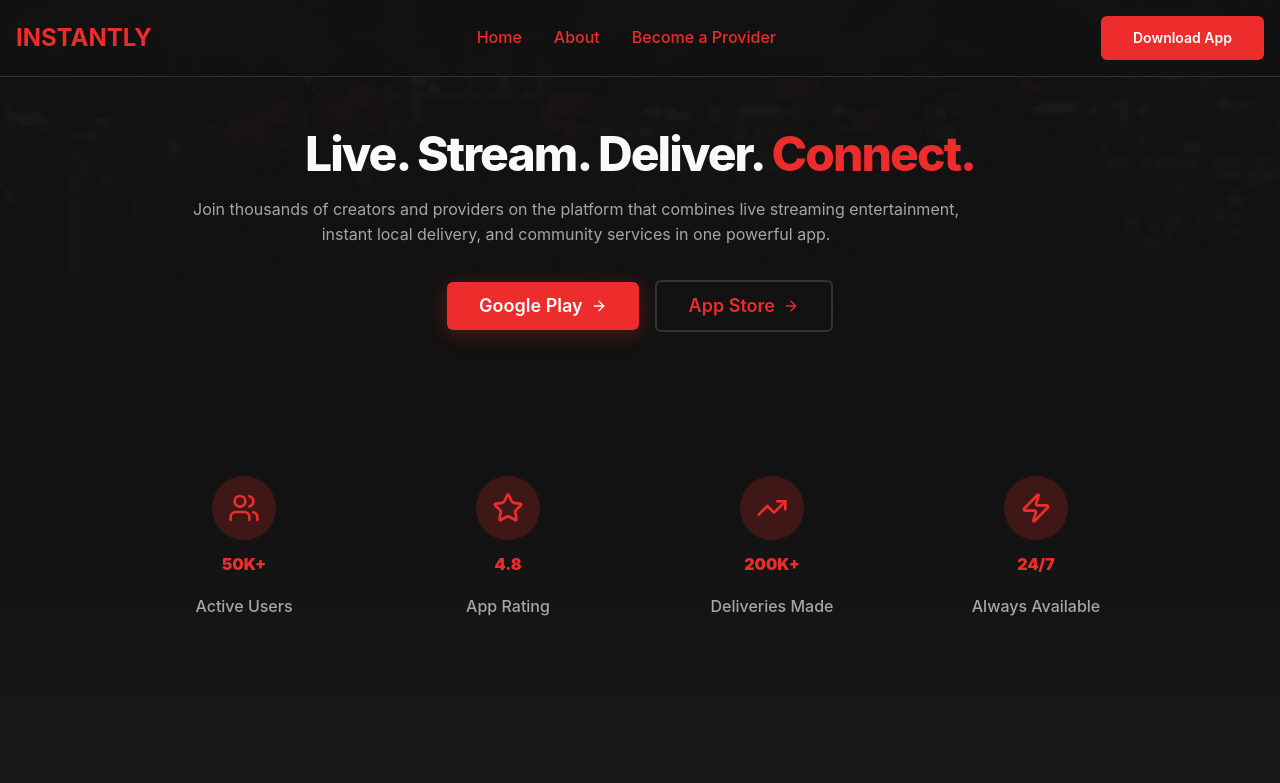
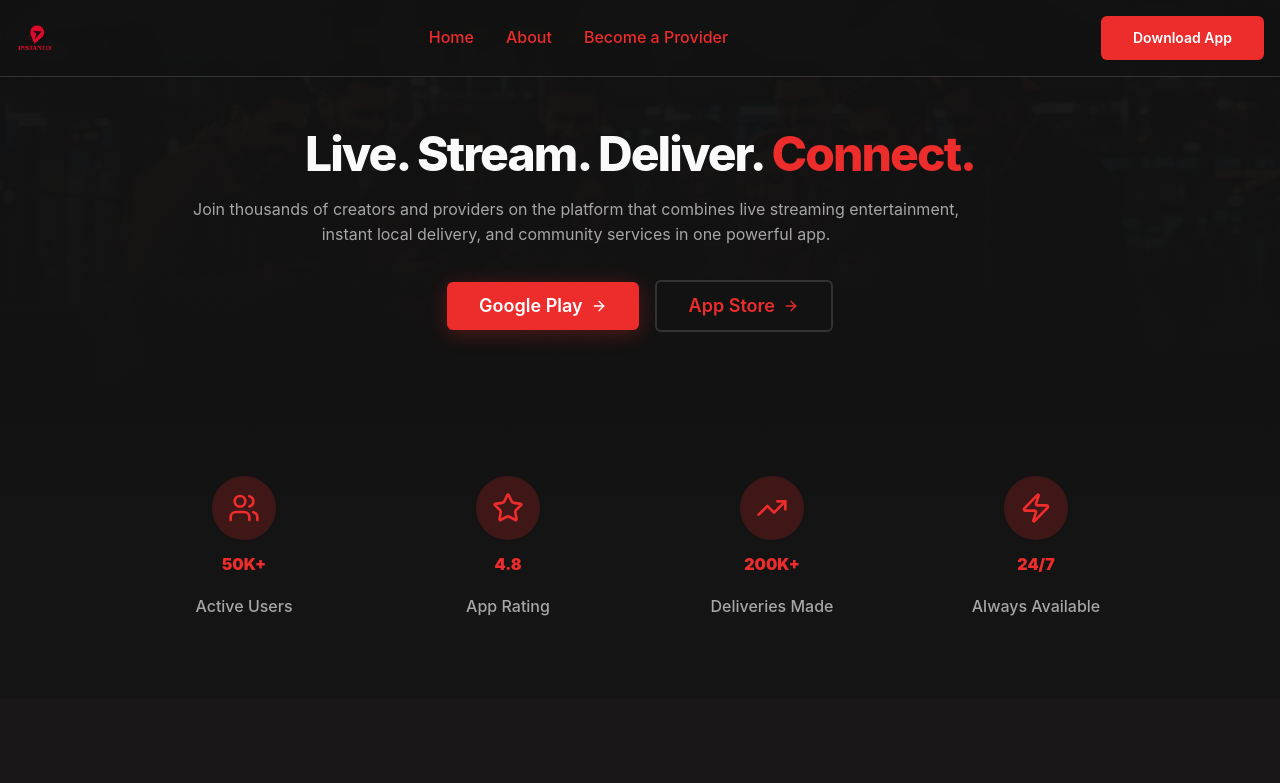
Before and after one commit to TNDIGITALMARK/0c828af6-c873-43b5-b9a9-5926757ea0cb, a Next.js app: page / in a window 1280 px wide. Shown: the top 783 px of the page. Built offline with nearby package versions, Linux system fonts and the light colour scheme.

Commit message:
Phoenix Agent implementation - Can we please add the logo to the website? Here it...

```diff
--- a/src/components/instantly/footer.tsx
+++ b/src/components/instantly/footer.tsx
@@ -1,4 +1,5 @@
 import Link from "next/link";
+import Image from "next/image";
 
 export function Footer() {
   return (
@@ -7,7 +8,13 @@ export function Footer() {
         <div className="grid grid-cols-1 md:grid-cols-4 gap-8">
           {/* Brand Column */}
           <div className="space-y-4">
-            <div className="text-2xl font-bold text-primary">INSTANTLY</div>
+            <Image
+              src="/instantly-logo.png"
+              alt="Instantly Logo"
+              width={140}
+              height={48}
+              className="h-10 w-auto"
+            />
             <p className="text-muted-foreground text-sm">
               Live streaming, local delivery, and community services in one powerful platform.
             </p>
--- a/src/components/instantly/navigation.tsx
+++ b/src/components/instantly/navigation.tsx
@@ -1,6 +1,7 @@
 "use client";
 
 import Link from "next/link";
+import Image from "next/image";
 import { useState } from "react";
 import { Menu, X } from "lucide-react";
 import { Button } from "@/components/ui/button";
@@ -13,8 +14,15 @@ export function Navigation() {
       <div className="container mx-auto px-4 py-4">
         <div className="flex items-center justify-between">
           {/* Logo */}
-          <Link href="/" className="flex items-center space-x-2">
-            <div className="text-2xl font-bold text-primary">INSTANTLY</div>
+          <Link href="/" className="flex items-center space-x-2 hover:opacity-90 transition-opacity">
+            <Image
+              src="/instantly-logo.png"
+              alt="Instantly Logo"
+              width={140}
+              height={48}
+              priority
+              className="h-10 w-auto"
+            />
           </Link>
 
           {/* Desktop Navigation */}
```
Also changed, not shown: context/images/instantly-logo.png (added), public/instantly-logo.png (added).
